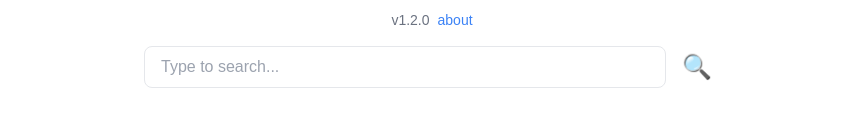
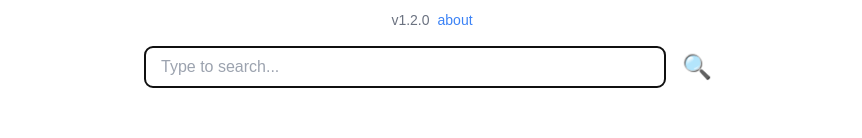
Before and after one commit to tim0120/tim0120.github.io, a Next.js app: page /projects/emoji-search in a window 1280 px wide. Shown: the part 274-412 px from the top of the page, without its empty margins (208-1070 px from the left). Built offline with nearby package versions, Linux system fonts and the light colour scheme; no server answers.

Commit message:
Auto-focus and type while searching in Emoji Search

```diff
--- a/src/components/projects/EmojiSearch/index.tsx
+++ b/src/components/projects/EmojiSearch/index.tsx
@@ -124,7 +124,12 @@ export default function EmojiSearch({
             onChange={e => setQuery(e.target.value)}
             className={`w-full px-4 py-2 border rounded-lg mr-2 bg-inherit
               ${isLoading ? 'cursor-wait' : ''}`}
-            disabled={isLoading}
+            onKeyDown={e => {
+              if (e.key === 'Enter' && isLoading) {
+                e.preventDefault();
+              }
+            }}
+            autoFocus={true}
           />
           <button
             type="submit"
```
Also changed, not shown: src/content/projects/emoji-search/about.md (+9 -0 lines).
